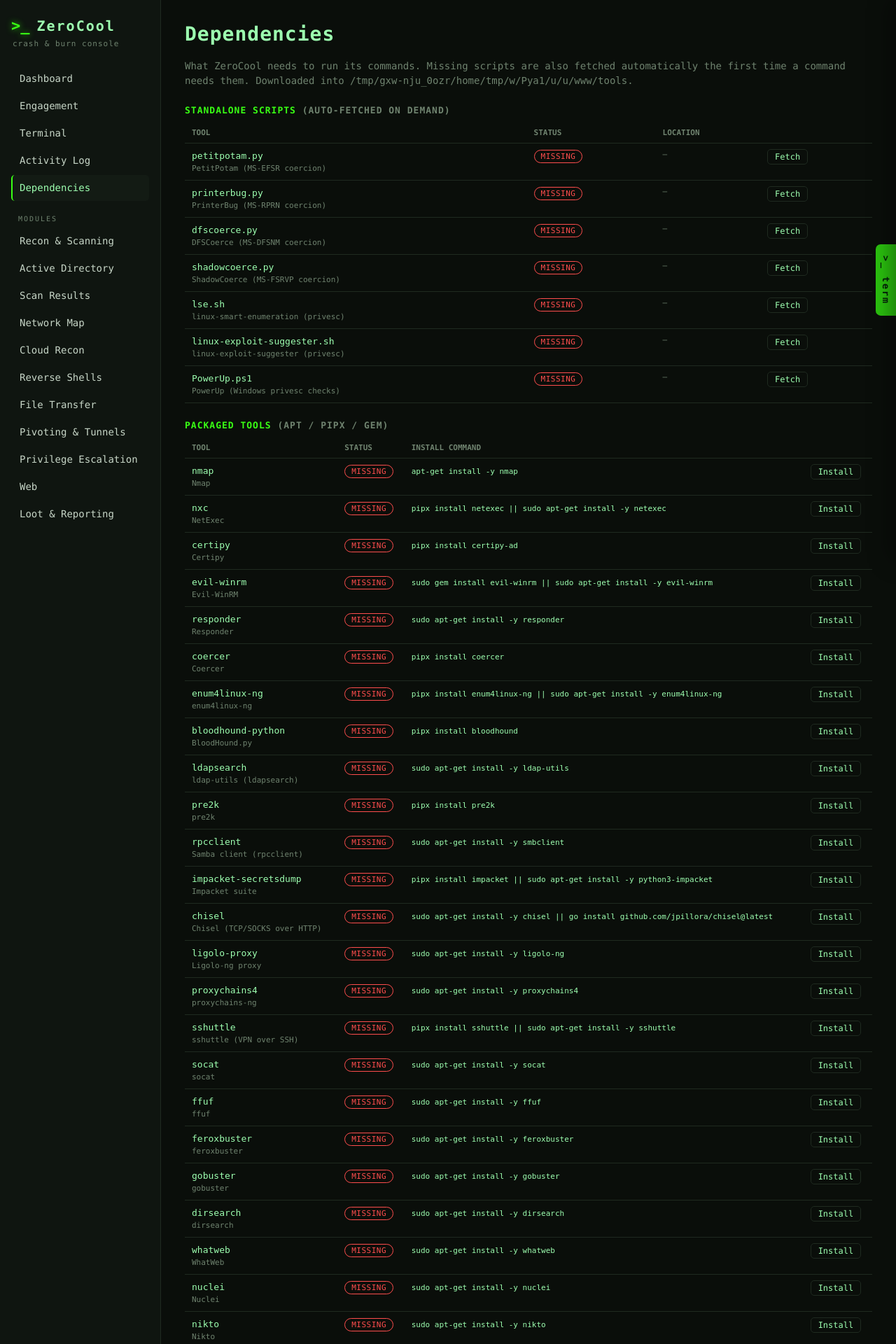
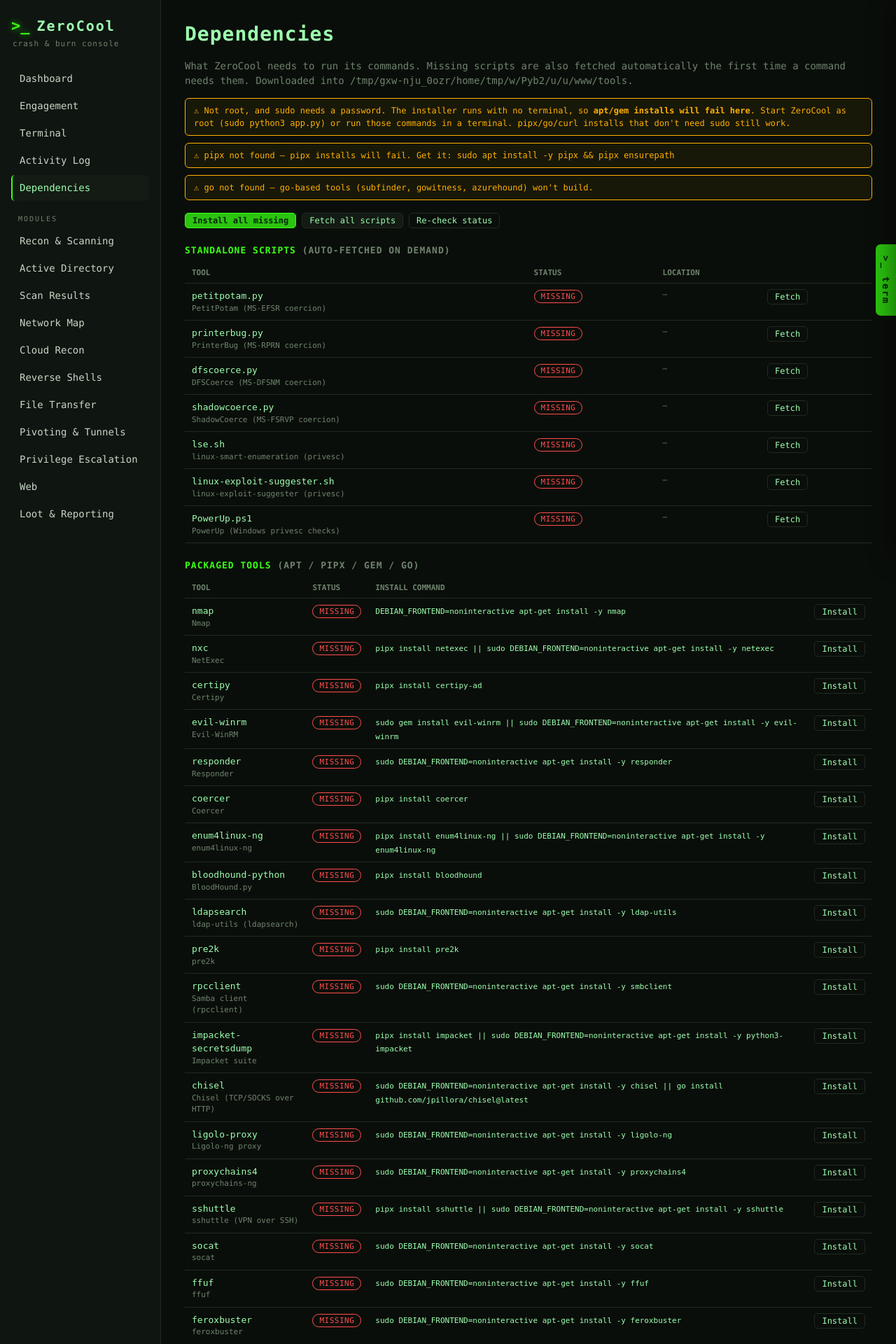
Before and after one commit to iprivettPKT/ZeroCool, a Flask app: page /tools in a window 1280 px wide. Shown: the top 1920 px of the page at 70% size. Run offline with Flask 3, Linux system fonts and the light colour scheme; some libraries are stand-ins or nearby versions.

Commit message:
Streamline dependency installs and surface errors
Adapt install commands to the environment (strip sudo when root, make apt
non-interactive), detect prerequisites (root/sudo/pipx/go) and warn up front,
add bulk Install-all-missing / Fetch-all-scripts / apt-update actions, and
auto-refresh tool status after each install with clear success/failure feedback.

```diff
--- a/static/css/zerocool.css
+++ b/static/css/zerocool.css
@@ -566,3 +566,10 @@
 .mp-ports { list-style: none; padding: 0; margin: 6px 0 12px; font-size: 12px; }
 .mp-ports li { padding: 3px 0; border-bottom: 1px solid var(--border); color: var(--green-soft); }
 .mp-links { display: flex; gap: 6px; flex-wrap: wrap; }
+
+/* ---------- dependencies: banner + actions ---------- */
+.prereq-banner { margin: 14px 0; display: flex; flex-direction: column; gap: 6px; }
+.pq { padding: 8px 12px; border-radius: 6px; border: 1px solid var(--border); font-size: 12px; }
+.pq.ok { color: var(--green-soft); border-color: var(--green-dim); background: rgba(57,255,20,.05); }
+.pq.warn { color: var(--amber); border-color: var(--amber); background: rgba(255,176,0,.06); }
+.dep-actions { display: flex; align-items: center; gap: 8px; margin: 10px 0 16px; flex-wrap: wrap; }
--- a/templates/tools.html
+++ b/templates/tools.html
@@ -7,6 +7,29 @@
   <p class="muted">What ZeroCool needs to run its commands. Missing scripts are also fetched
     automatically the first time a command needs them. Downloaded into <code>{{ status.tools_dir }}</code>.</p>
 </header>
+
+{% set pr = status.prereqs %}
+<div class="prereq-banner">
+  {% if pr.root %}
+    <div class="pq ok">✔ Running as root — <code>sudo</code> is stripped from install commands automatically.</div>
+  {% elif pr.sudo_nopasswd %}
+    <div class="pq ok">✔ Passwordless sudo detected — apt/gem installs should work.</div>
+  {% else %}
+    <div class="pq warn">⚠ Not root, and <code>sudo</code> needs a password. The installer runs with no terminal, so
+      <b>apt/gem installs will fail here</b>. Start ZeroCool as root (<code>sudo python3 app.py</code>) or run those
+      commands in a terminal. pipx/go/curl installs that don't need sudo still work.</div>
+  {% endif %}
+  {% if not pr.pipx %}<div class="pq warn">⚠ <code>pipx</code> not found — pipx installs will fail. Get it: <code>{{ '' if pr.root else 'sudo ' }}apt install -y pipx && pipx ensurepath</code></div>{% endif %}
+  {% if not pr.go %}<div class="pq warn">⚠ <code>go</code> not found — go-based tools (subfinder, gowitness, azurehound) won't build.</div>{% endif %}
+</div>
+
+<div class="dep-actions">
+  <button id="install-all" class="btn primary sm">Install all missing</button>
+  <button id="fetch-all" class="btn sm">Fetch all scripts</button>
+  {% if pr.root or pr.sudo_nopasswd %}<button id="apt-update" class="btn ghost sm">apt-get update</button>{% endif %}
+  <button id="recheck" class="btn ghost sm">Re-check status</button>
+  <span id="dep-msg" class="muted small"></span>
+</div>
 
 <section>
   <h2 class="sec-h">Standalone scripts <span class="muted">(auto-fetched on demand)</span></h2>
@@ -26,21 +49,20 @@
 </section>
 
 <section>
-  <h2 class="sec-h">Packaged tools <span class="muted">(apt / pipx / gem)</span></h2>
+  <h2 class="sec-h">Packaged tools <span class="muted">(apt / pipx / gem / go)</span></h2>
   <table class="dep-table">
     <thead><tr><th>Tool</th><th>Status</th><th>Install command</th><th></th></tr></thead>
     <tbody>
       {% for p in status.packages %}
-      <tr>
+      <tr data-pkg="{{ p.name }}">
         <td><code>{{ p.name }}</code><div class="muted small">{{ p.label }}</div></td>
-        <td>{% if p.installed %}<span class="badge badge-finished">installed</span>{% else %}<span class="badge badge-failed">missing</span>{% endif %}</td>
+        <td class="st">{% if p.installed %}<span class="badge badge-finished">installed</span>{% else %}<span class="badge badge-failed">missing</span>{% endif %}</td>
         <td><code class="small">{{ p.install }}</code></td>
-        <td><button type="button" class="btn ghost sm install-btn" data-cmd="{{ p.install }}">Install</button></td>
+        <td><button type="button" class="btn ghost sm install-btn" data-cmd="{{ p.install }}" data-pkg="{{ p.name }}">Install</button></td>
       </tr>
       {% endfor %}
     </tbody>
   </table>
-  <p class="hint">Installs run as the current user — apt/gem steps may need ZeroCool started with sudo.</p>
 </section>
 
 <div class="terminal" id="terminal">
@@ -56,36 +78,82 @@
 {% block scripts %}
 <script src="{{ url_for('static', filename='js/zeroterm.js') }}"></script>
 <script>
-const term = ZeroTerm.attach(document.getElementById('terminal'));
+const term = ZeroTerm.attach(document.getElementById('terminal'), { clearOnRun: false });
+const msg = document.getElementById('dep-msg');
+const IS_ROOT = {{ 'true' if status.prereqs.root else 'false' }};
+const APT_UPDATE = (IS_ROOT ? '' : 'sudo ') + 'apt-get update';
 
-// Fetch a standalone script via the dedicated endpoint, then update its row.
-document.querySelectorAll('.fetch-btn').forEach(btn => {
-  btn.addEventListener('click', async () => {
-    const name = btn.dataset.name;
-    btn.disabled = true; btn.textContent = 'Fetching…';
-    try {
-      const resp = await fetch('/tools/fetch/' + encodeURIComponent(name), {method: 'POST'});
-      const data = await resp.json();
-      const row = document.querySelector('tr[data-name="' + name + '"]');
-      if (data.ok) {
-        row.querySelector('.st').innerHTML = '<span class="badge badge-finished">installed</span>';
-        row.querySelector('.loc').textContent = data.path;
-        btn.textContent = 'Re-fetch';
-      } else {
-        btn.textContent = 'Failed';
-        row.querySelector('.loc').textContent = data.error || 'fetch failed';
-      }
-    } catch (e) {
-      btn.textContent = 'Error';
-    } finally {
-      btn.disabled = false;
-    }
+function badge(installed) {
+  return installed ? '<span class="badge badge-finished">installed</span>'
+                   : '<span class="badge badge-failed">missing</span>';
+}
+
+// Re-check every tool's status and repaint the rows.
+async function refreshStatus() {
+  let d; try { d = await (await fetch('/tools/status')).json(); } catch (e) { return; }
+  d.scripts.forEach(s => {
+    const row = document.querySelector('tr[data-name="' + CSS.escape(s.name) + '"]');
+    if (row) { row.querySelector('.st').innerHTML = badge(s.installed); row.querySelector('.loc').textContent = s.path || '—'; }
   });
+  d.packages.forEach(p => {
+    const row = document.querySelector('tr[data-pkg="' + CSS.escape(p.name) + '"]');
+    if (row) row.querySelector('.st').innerHTML = badge(p.installed);
+  });
+}
+
+// After any install job finishes, re-check status and report the outcome.
+term.onState(s => {
+  if (s === 'finished') { msg.textContent = 'done — re-checking…'; refreshStatus(); }
+  else if (s === 'failed' || s === 'killed') { msg.textContent = 'install exited with an error — see the output below'; refreshStatus(); }
 });
 
-// Run an install command through the shared runner / terminal.
-document.querySelectorAll('.install-btn').forEach(btn => {
-  btn.addEventListener('click', () => term.run(btn.dataset.cmd, ''));
+// Fetch a standalone script.
+async function fetchScript(name, btn) {
+  if (btn) { btn.disabled = true; btn.textContent = 'Fetching…'; }
+  try {
+    const data = await (await fetch('/tools/fetch/' + encodeURIComponent(name), {method: 'POST'})).json();
+    const row = document.querySelector('tr[data-name="' + CSS.escape(name) + '"]');
+    if (data.ok) {
+      row.querySelector('.st').innerHTML = badge(true);
+      row.querySelector('.loc').textContent = data.path;
+      if (btn) btn.textContent = 'Re-fetch';
+    } else {
+      row.querySelector('.loc').textContent = data.error || 'fetch failed';
+      if (btn) btn.textContent = 'Failed';
+    }
+  } catch (e) { if (btn) btn.textContent = 'Error'; }
+  finally { if (btn) btn.disabled = false; }
+}
+
+document.querySelectorAll('.fetch-btn').forEach(btn =>
+  btn.addEventListener('click', () => fetchScript(btn.dataset.name, btn)));
+
+document.querySelectorAll('.install-btn').forEach(btn =>
+  btn.addEventListener('click', () => { msg.textContent = 'installing ' + btn.dataset.pkg + '…'; term.run(btn.dataset.cmd, ''); }));
+
+// Bulk: install every missing packaged tool (sequential, continue on error).
+document.getElementById('install-all').addEventListener('click', () => {
+  const cmds = [...document.querySelectorAll('tr[data-pkg]')]
+    .filter(r => r.querySelector('.badge-failed'))
+    .map(r => r.querySelector('.install-btn').dataset.cmd);
+  if (!cmds.length) { msg.textContent = 'nothing missing 🎉'; return; }
+  msg.textContent = 'installing ' + cmds.length + ' tool(s)…';
+  term.run('echo "[zerocool] installing ' + cmds.length + ' missing tools..."; ' + cmds.join(' ; '), '');
 });
+
+// Bulk: fetch every missing script.
+document.getElementById('fetch-all').addEventListener('click', async () => {
+  const names = [...document.querySelectorAll('tr[data-name]')]
+    .filter(r => r.querySelector('.badge-failed'))
+    .map(r => r.dataset.name);
+  if (!names.length) { msg.textContent = 'all scripts present'; return; }
+  msg.textContent = 'fetching ' + names.length + ' script(s)…';
+  for (const n of names) await fetchScript(n, document.querySelector('tr[data-name="' + CSS.escape(n) + '"] .fetch-btn'));
+  msg.textContent = 'done fetching scripts';
+});
+
+const aptBtn = document.getElementById('apt-update');
+if (aptBtn) aptBtn.addEventListener('click', () => { msg.textContent = 'updating apt index…'; term.run(APT_UPDATE, ''); });
+document.getElementById('recheck').addEventListener('click', () => { msg.textContent = 're-checking…'; refreshStatus().then(() => msg.textContent = 'status refreshed'); });
 </script>
 {% endblock %}
--- a/tools.py
+++ b/tools.py
@@ -184,6 +184,60 @@
     return None
 
 
+# --------------------------------------------------------------------------
+# install environment adaptation
+# --------------------------------------------------------------------------
+
+def is_root() -> bool:
+    return hasattr(os, "geteuid") and os.geteuid() == 0
+
+
+_sudo_ok = None
+
+
+def can_sudo_nopasswd() -> bool:
+    """True if sudo works without a password (cached). The runner has no TTY,
+    so a sudo that needs a password would fail — we use this to warn up front."""
+    global _sudo_ok
+    if _sudo_ok is None:
+        if is_root() or not shutil.which("sudo"):
+            _sudo_ok = is_root()
+        else:
+            import subprocess
+            try:
+                _sudo_ok = subprocess.run(
+                    ["sudo", "-n", "true"], capture_output=True, timeout=5).returncode == 0
+            except (OSError, subprocess.SubprocessError):
+                _sudo_ok = False
+    return _sudo_ok
+
+
+def adapt_command(cmd: str) -> str:
+    """Adapt an install command to the runtime: drop sudo when already root and
+    make apt non-interactive so installs don't hang waiting on a prompt."""
+    if not cmd:
+        return cmd
+    if is_root():
+        cmd = cmd.replace("sudo ", "")
+    if "apt-get install" in cmd and "DEBIAN_FRONTEND" not in cmd:
+        cmd = cmd.replace("apt-get install", "DEBIAN_FRONTEND=noninteractive apt-get install")
+    return cmd
+
+
+def prereqs() -> dict:
+    """What's available for installing things, so the UI can warn proactively."""
+    return {
+        "root": is_root(),
+        "sudo_nopasswd": can_sudo_nopasswd(),
+        "pipx": bool(shutil.which("pipx")),
+        "go": bool(shutil.which("go")),
+        "gem": bool(shutil.which("gem")),
+        "apt": bool(shutil.which("apt-get")),
+        "git": bool(shutil.which("git")),
+        "curl": bool(shutil.which("curl")),
+    }
+
+
 def fetch_script(name: str, timeout: int = 25) -> dict:
     """Download a known script into tools/ and make it executable."""
     spec = SCRIPTS.get(name)
@@ -221,7 +275,7 @@
             else:
                 messages.append(f"[zerocool] could not fetch {binary}: {result.get('error')}")
         else:
-            hint = install_command(binary)
+            hint = adapt_command(install_command(binary))
             if hint:
                 messages.append(f"[zerocool] {binary} not found — install it from the Dependencies page or run: {hint}")
             else:
@@ -243,7 +297,8 @@
     for name, spec in PACKAGES.items():
         loc = locate(name)
         packages.append({
-            "name": name, "label": spec["label"], "install": spec["install"],
+            "name": name, "label": spec["label"], "install": adapt_command(spec["install"]),
             "installed": bool(loc), "path": loc or "",
         })
-    return {"scripts": scripts, "packages": packages, "tools_dir": TOOLS_DIR}
+    return {"scripts": scripts, "packages": packages, "tools_dir": TOOLS_DIR,
+            "prereqs": prereqs()}
```
